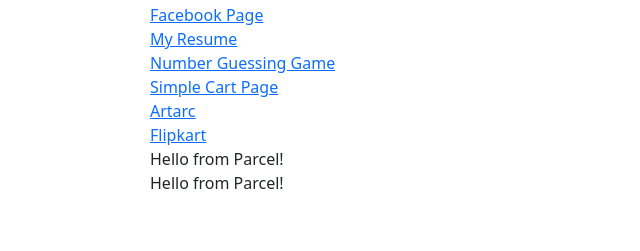
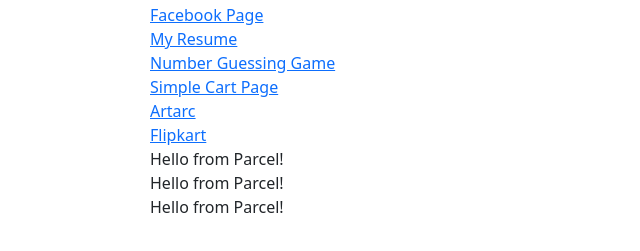
Before and after one commit to pvdhatri/frontend, a plain HTML site: page index.html in a window 1280 px wide. Shown: the part 113-364 px from the top of the page, without its empty margins (240-880 px from the left). Drawn offline with Linux system fonts and the light colour scheme.

Commit message:
name change

```diff
--- a/index.html
+++ b/index.html
@@ -60,6 +60,10 @@
         Hello from Parcel!
       </div>
 
+      <div>
+        Hello from Parcel!
+      </div>
+
      </div>
 
     </main>
```
